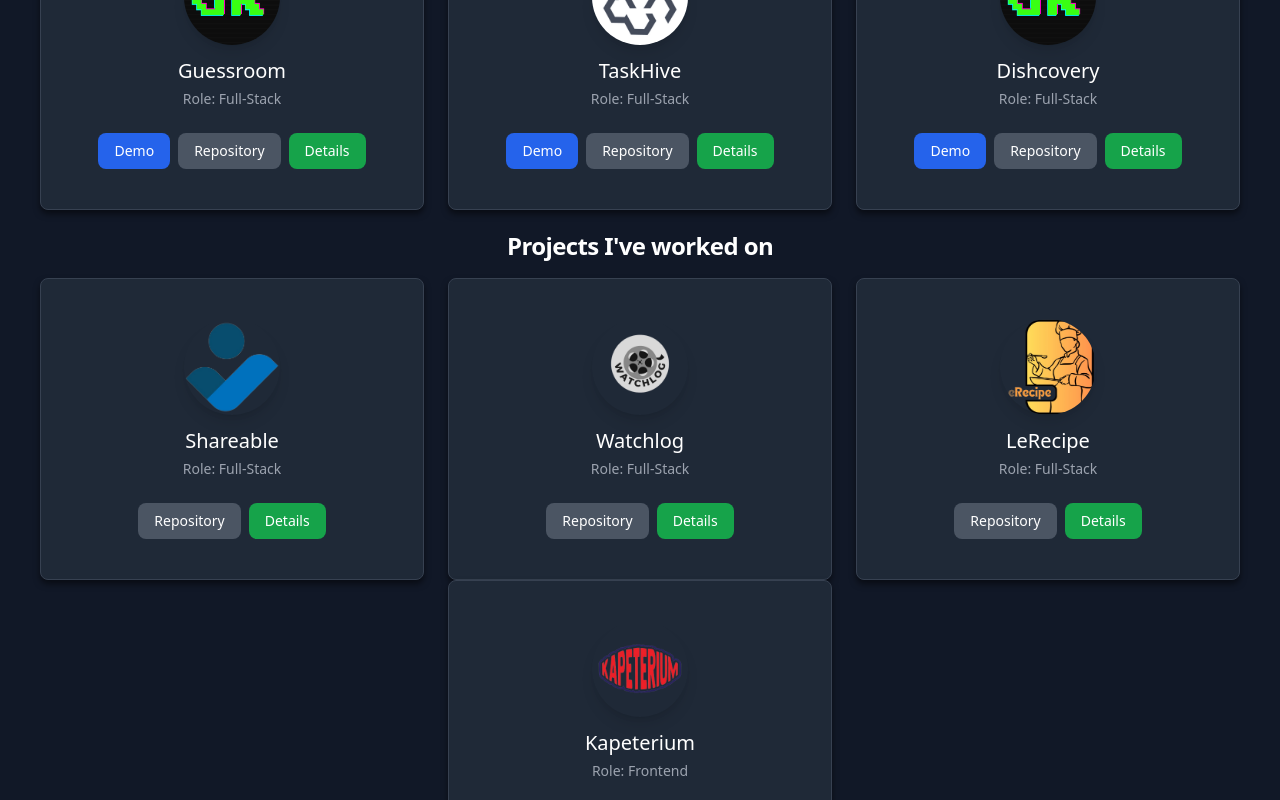
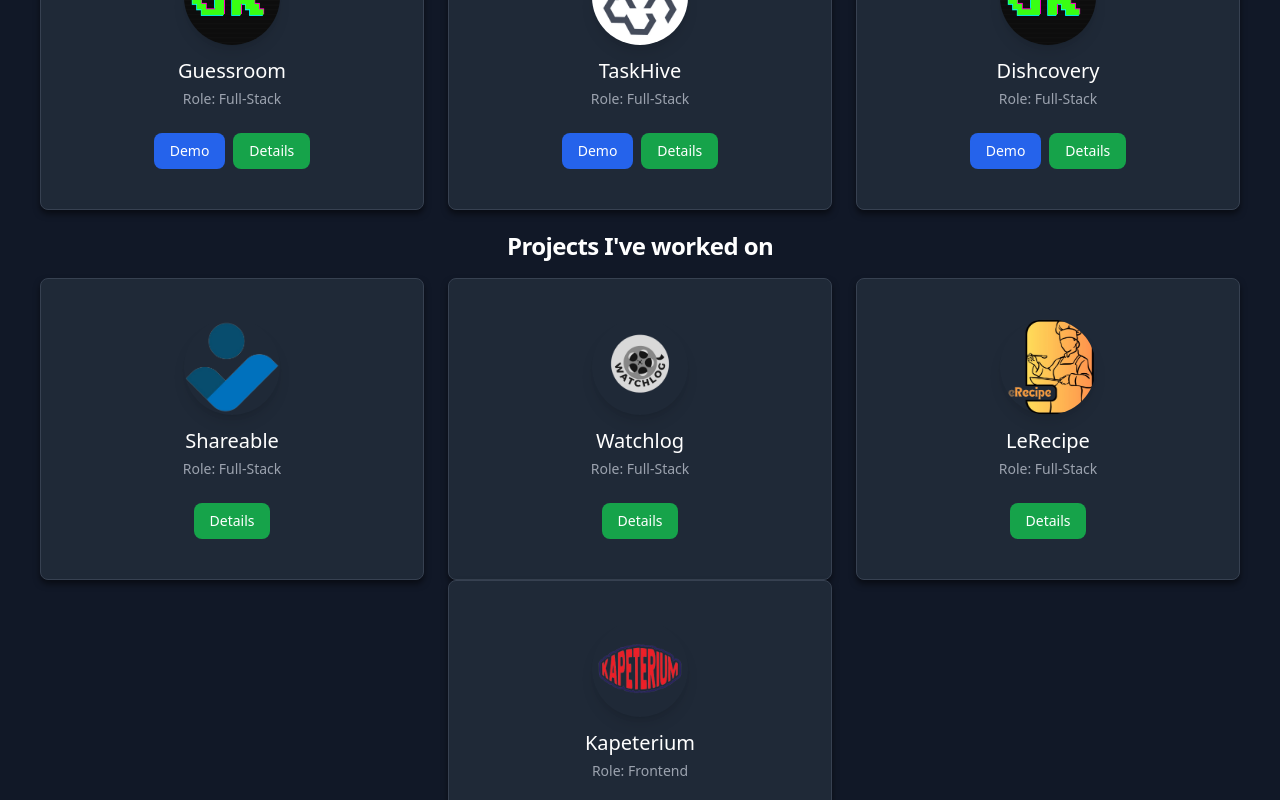
Before and after one commit to johnmartinroque/Portfolio, a React (Create React App) app in the folder portfolio/: page / in a window 1280 px wide. Shown: the part 1600-2400 px from the top of the page. Built offline with nearby package versions, Linux system fonts and the light colour scheme.

Commit message:
added screenshots

```diff
--- a/portfolio/src/cards/ProjectCard.jsx
+++ b/portfolio/src/cards/ProjectCard.jsx
@@ -28,16 +28,6 @@ function ProjectCard({ project, showDemo, showDetails }) {
               Demo
             </a>
           )}
-          {project.link && (
-            <a
-              href={project.link}
-              target="_blank"
-              rel="noopener noreferrer"
-              className="inline-flex items-center px-4 py-2 text-sm font-medium text-center text-white bg-gray-700 rounded-lg hover:bg-gray-800 focus:ring-4 focus:outline-none focus:ring-gray-300 dark:bg-gray-600 dark:hover:bg-gray-700 dark:focus:ring-gray-800"
-            >
-              Repository
-            </a>
-          )}
           {showDetails && project.detailsRoute && (
             <Link
               to={project.detailsRoute}
--- a/portfolio/src/projects.json
+++ b/portfolio/src/projects.json
@@ -18,7 +18,7 @@
       "JavaScript",
       "CSS3"
     ],
-    "screenshots": []
+    "screenshots": ["guessroomss1.jpg", "guessroomss2.jpg"]
   },
   {
     "id": "taskhive",
--- a/portfolio/src/screens/detailed/ProjectDetailed.jsx
+++ b/portfolio/src/screens/detailed/ProjectDetailed.jsx
@@ -35,7 +35,6 @@ function ProjectDetailed() {
           <h2 className="text-2xl font-semibold mb-2">Tech Stack</h2>
           <div className="flex flex-wrap gap-4 mb-6 justify-center">
             {project.techStack.map((tech, idx) => {
-              // Map tech names to icon URLs
               const icons = {
                 React:
                   "https://raw.githubusercontent.com/devicons/devicon/master/icons/react/react-original.svg",
@@ -69,13 +68,18 @@ function ProjectDetailed() {
               };
 
               return (
-                <div key={idx} className="flex flex-col items-center">
+                <div
+                  key={idx}
+                  className="flex flex-col items-center justify-center w-24 h-24 p-3 bg-white/30 dark:bg-gray-800/50 rounded-lg shadow-md"
+                >
                   <img
                     src={icons[tech]}
                     alt={tech}
                     className="w-12 h-12 object-contain mb-1"
                   />
-                  <span className="text-sm">{tech}</span>
+                  <span className="text-sm font-medium text-center">
+                    {tech}
+                  </span>
                 </div>
               );
             })}
@@ -102,26 +106,26 @@ function ProjectDetailed() {
             rel="noopener noreferrer"
             className="px-4 py-2 bg-gray-800 text-white rounded-lg hover:bg-gray-900 transition"
           >
-            View Code
+            View Repository
           </a>
         )}
       </div>
 
       {/* Screenshots */}
       {project.screenshots?.length > 0 && (
-        <>
+        <div>
           <h2 className="text-2xl font-semibold mb-2">Screenshots</h2>
-          <div className="grid grid-cols-1 sm:grid-cols-2 gap-4 justify-items-center">
-            {project.screenshots.map((src, idx) => (
+          <div className="grid grid-cols-1 gap-4 justify-items-center">
+            {project.screenshots.map((fileName, idx) => (
               <img
                 key={idx}
-                src={src}
+                src={`/screenshots/${fileName}`} // <-- relative path to public
                 alt={`${project.title} screenshot ${idx + 1}`}
                 className="rounded-lg shadow"
               />
             ))}
           </div>
-        </>
+        </div>
       )}
       <button
         type="button"
```
Also changed, not shown: portfolio/public/screenshots/guessroomss1.jpg (added), portfolio/public/screenshots/guessroomss2.jpg (added).
